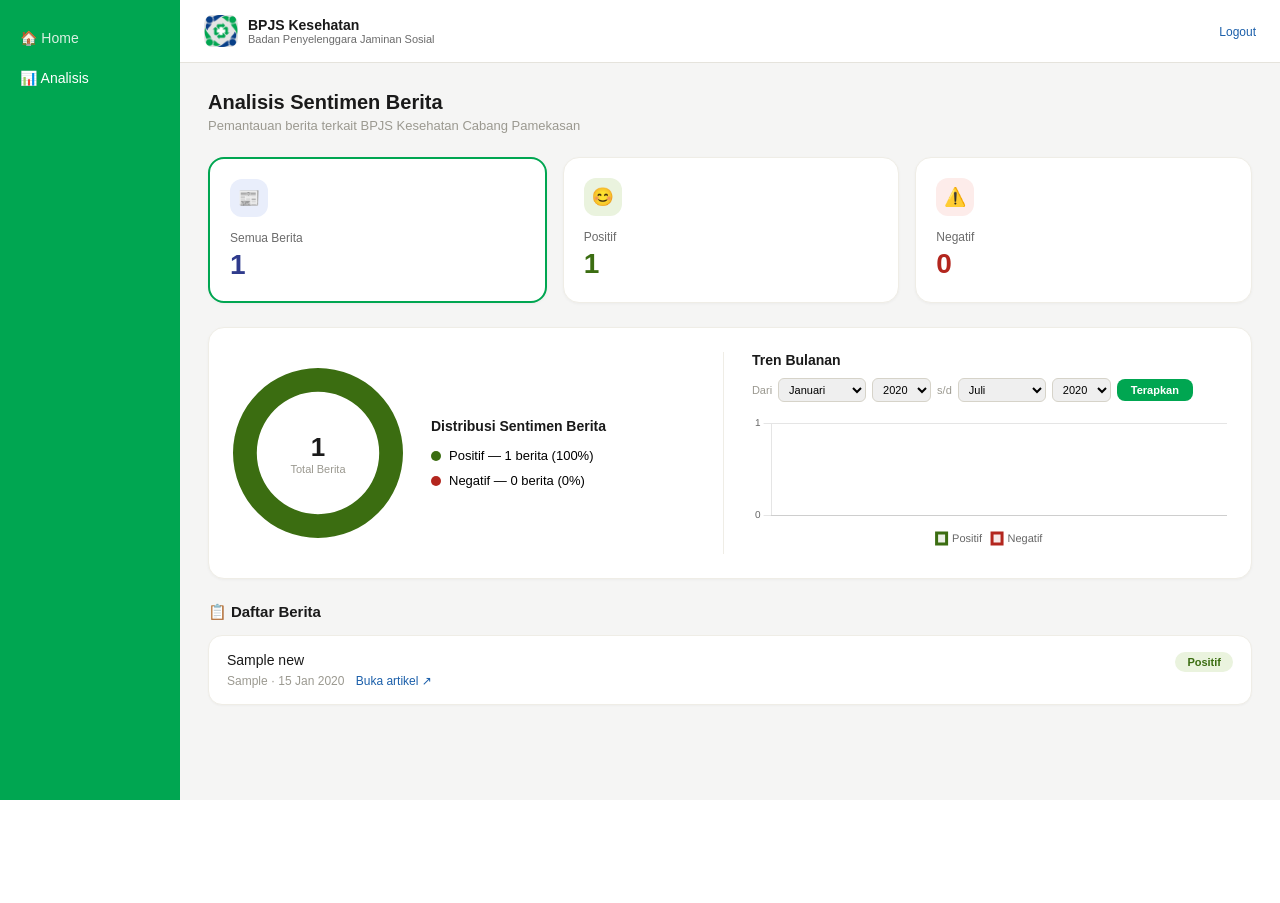
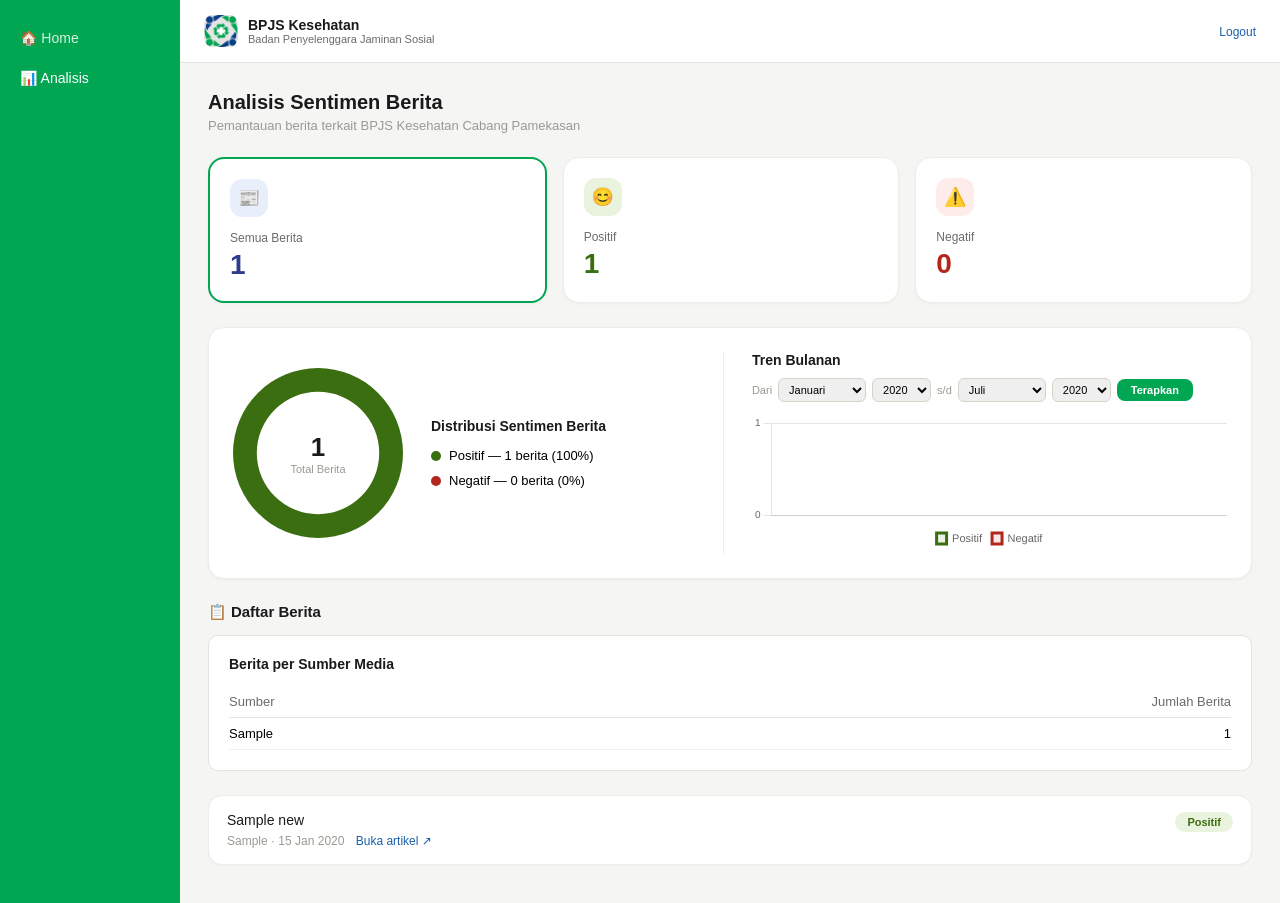
Before and after one commit to Pandora91105/bpjs-pamekasan-news-monitor, a Django app: page /analisis/ in a window 1280 px wide. Before the commit the page ends 800 px from the top, so only its background shows below. Run offline with Django 5.2, Linux system fonts and the light colour scheme; a user stored in the database is signed in; tables that the repository leaves empty hold one stand-in row (values such as "Sample post").

Commit message:
update analisis dan update dashboard

```diff
--- a/news/views.py
+++ b/news/views.py
@@ -14,7 +14,8 @@ import os
 import threading
 import json
 import calendar
-
+import html as html_module
+from django.utils.html import strip_tags
 class CustomLoginView(LoginView):
     template_name = 'login.html'
     redirect_authenticated_user = True
@@ -30,13 +31,14 @@ class DashboardView(LoginRequiredMixin, TemplateView):
 
         cutoff = timezone.now() - timedelta(days=7)
 
-        context['berita_terbaru'] = approved_news.filter(
-            published_date__gte=cutoff
-        ).order_by('published_date')
+        berita_terbaru = list(approved_news.filter(published_date__gte=cutoff).order_by('published_date'))
+        berita_sebelumnya = list(approved_news.filter(published_date__lt=cutoff).order_by('-published_date'))
 
-        context['berita_sebelumnya'] = approved_news.filter(
-            published_date__lt=cutoff
-        ).order_by('-published_date')
+        for news in berita_terbaru + berita_sebelumnya:
+            news.snippet_bersih = html_module.unescape(strip_tags(news.snippet))[:200]
+
+        context['berita_terbaru'] = berita_terbaru
+        context['berita_sebelumnya'] = berita_sebelumnya
 
         return context
 
@@ -126,6 +128,13 @@ class AnalisisView(LoginRequiredMixin, TemplateView):
         context['chart_positif'] = json.dumps(chart_positif)
         context['chart_negatif'] = json.dumps(chart_negatif)
 
+        context['sumber_stats'] = (
+            News.objects.filter(is_relevant=True)
+            .values('source')
+            .annotate(jumlah=Count('id'))
+            .order_by('-jumlah')
+        )
+
         return context
 
 class TriggerFetchView(View):
--- a/templates/analisis.html
+++ b/templates/analisis.html
@@ -205,6 +205,25 @@
                 </div>
 
                 <p class="section-title">&#128203; Daftar Berita</p>
+                <div style="background: #FFFFFF; border: 1px solid #E5E3DC; border-radius: 10px; padding: 20px; margin-bottom: 24px;">
+                    <p class="chart-info-title">Berita per Sumber Media</p>
+                    <table style="width: 100%; border-collapse: collapse; font-size: 13px;">
+                        <thead>
+                            <tr style="border-bottom: 1px solid #E5E3DC;">
+                                <th style="text-align: left; padding: 8px 0; color: #6B6B6B; font-weight: 500;">Sumber</th>
+                                <th style="text-align: right; padding: 8px 0; color: #6B6B6B; font-weight: 500;">Jumlah Berita</th>
+                            </tr>
+                        </thead>
+                        <tbody>
+                            {% for item in sumber_stats %}
+                            <tr style="border-bottom: 1px solid #F0EFE9;">
+                                <td style="padding: 8px 0;">{{ item.source }}</td>
+                                <td style="text-align: right; padding: 8px 0; font-weight: 500;">{{ item.jumlah }}</td>
+                            </tr>
+                            {% endfor %}
+                        </tbody>
+                    </table>
+                </div>
                 {% if news_list %}
                     {% for news in news_list %}
                     <div class="news-item">
```
Also changed, not shown: templates/dashboard.html (+11 -16 lines).
